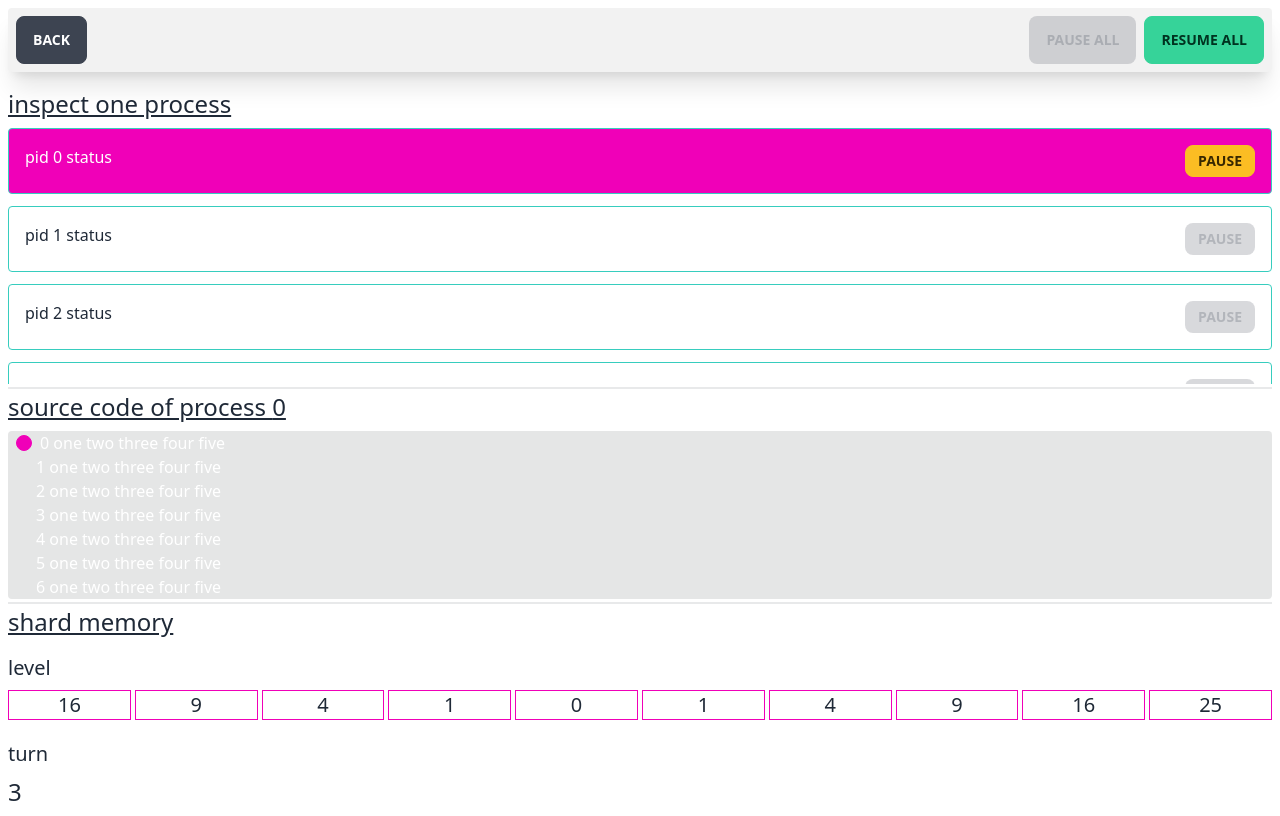
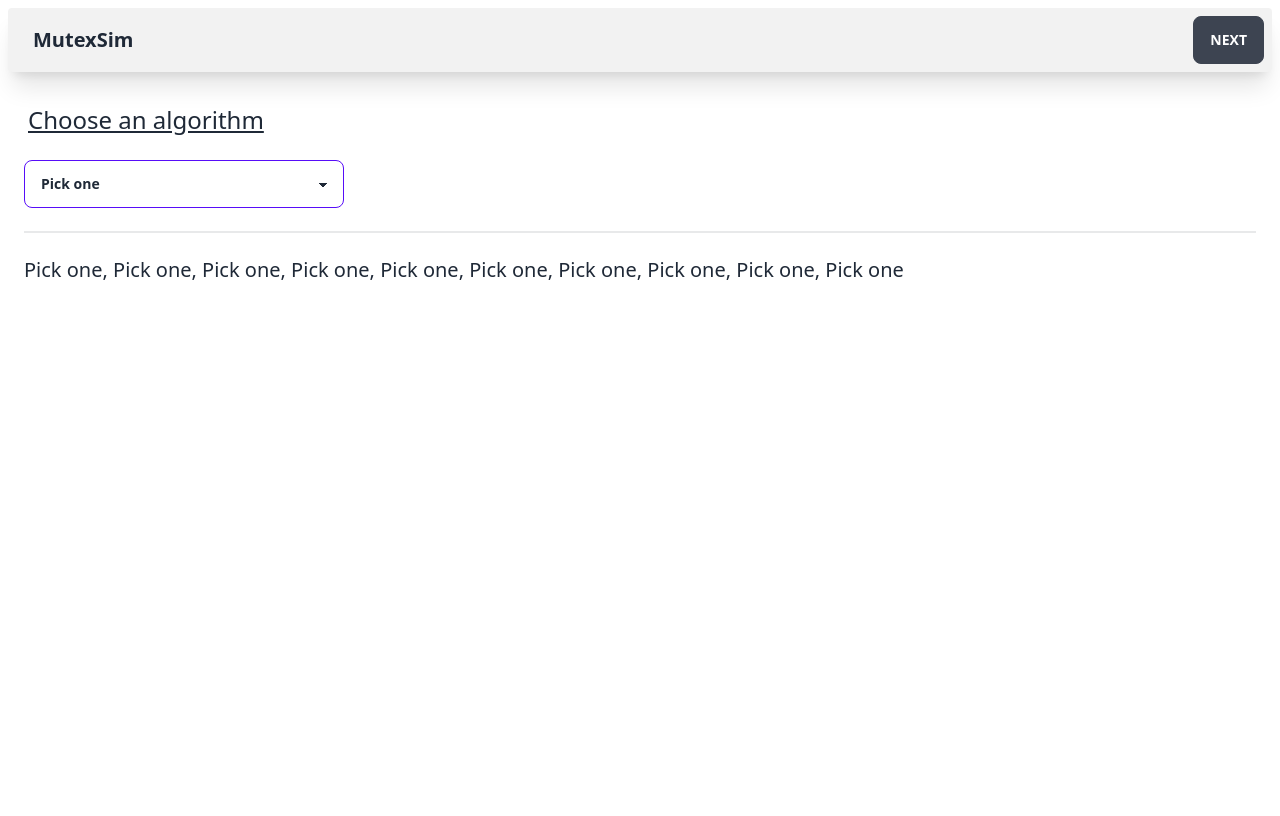
Before and after one commit to li6in9muyou/software-mutex-sim, a Svelte app: page / in a window 1280 px wide. Built offline with nearby package versions, Linux system fonts and the light colour scheme.

Commit message:
feat: primitive client routing solution

```diff
--- /dev/null
+++ b/src/view/AlgorithmConfig.svelte
@@ -0,0 +1 @@
+<h1 class="font-4xl">config works</h1>
--- a/src/view/Layout.svelte
+++ b/src/view/Layout.svelte
@@ -1,8 +1,22 @@
-<script>
+<script lang="ts">
+  import InSimulation from "./InSimulation.svelte";
+  import {
+    onInSimulationPage,
+    onAlgoSelectionPage,
+    onAlgoConfigPage,
+  } from "./model.js";
+  import AlgorithmConfig from "./AlgorithmConfig.svelte";
   import AlgorithmSelect from "./AlgorithmSelect.svelte";
-  import InSimulation from "./InSimulation.svelte";
 </script>
 
 <main class="p-2">
-  <InSimulation />
+  {#if $onInSimulationPage}
+    <InSimulation />
+  {/if}
+  {#if $onAlgoSelectionPage}
+    <AlgorithmSelect />
+  {/if}
+  {#if $onAlgoConfigPage}
+    <AlgorithmConfig />
+  {/if}
 </main>
--- /dev/null
+++ b/src/view/model.ts
@@ -0,0 +1,16 @@
+import { derived, writable } from "svelte/store";
+type Pages = "AlgoSelection" | "AlgoConfig" | "InSimulation";
+
+export const CurrentPage = writable<Pages>("AlgoSelection");
+
+export const onAlgoSelectionPage = derived(
+  CurrentPage,
+  (p) => p === "AlgoSelection"
+);
+
+export const onInSimulationPage = derived(
+  CurrentPage,
+  (p) => p === "InSimulation"
+);
+
+export const onAlgoConfigPage = derived(CurrentPage, (p) => p === "AlgoConfig");
```
